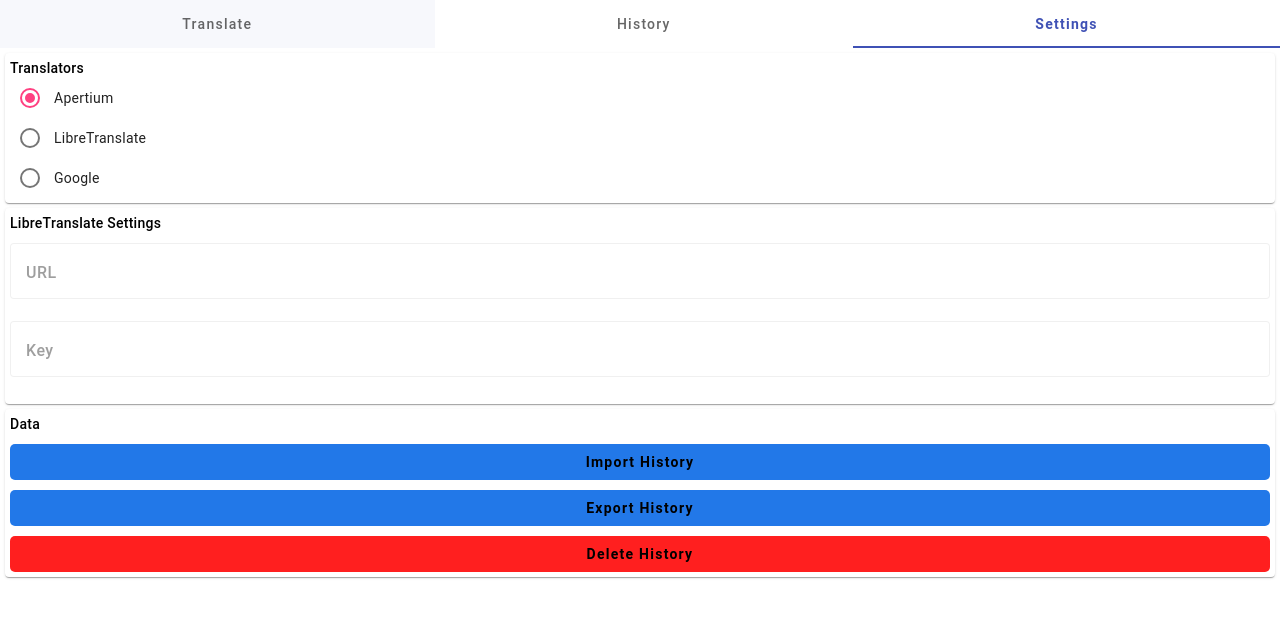
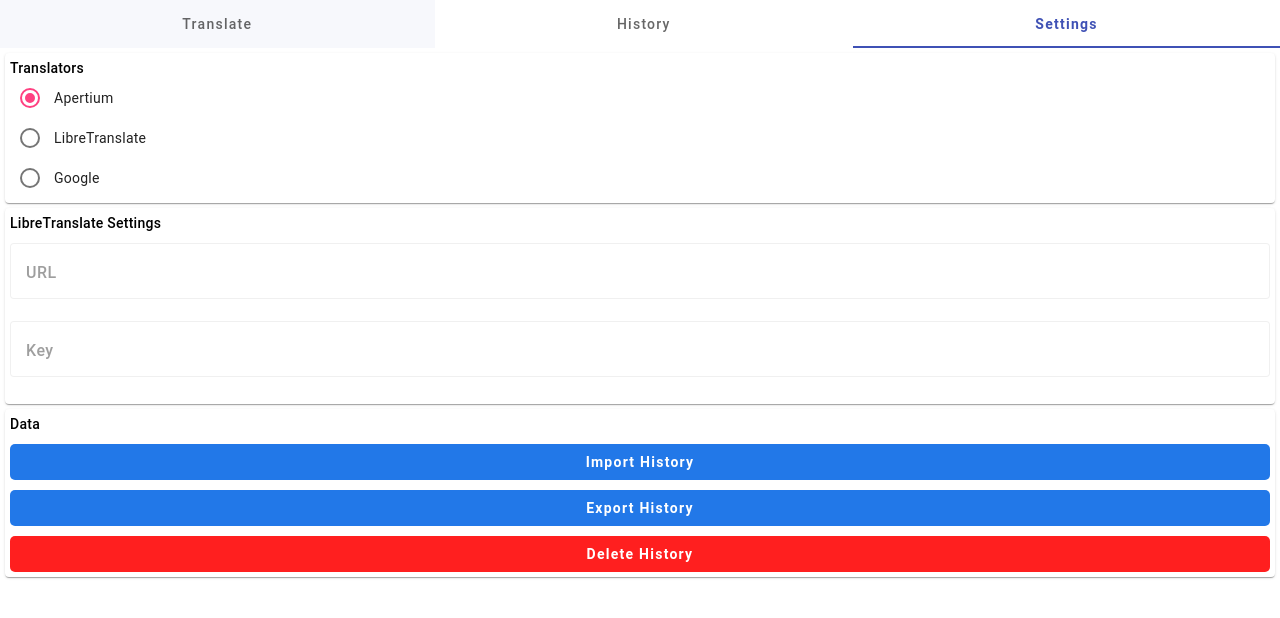
Before and after one commit to AdamGuidarini/LinguaGo, an Angular app: page / in a window 1280 px wide. Both pictures are taken after a click on the tab "Settings". Shown: the top 618 px of the page. Built offline with nearby package versions, Linux system fonts and the light colour scheme; no server answers.

Commit message:
Styling updates

```diff
--- a/src/app/app.component.scss
+++ b/src/app/app.component.scss
@@ -1,6 +1,6 @@
 ::ng-deep .mdc-tab-indicator--active {
     font-weight: 650 !important;
-    color: #2278e8 !important;
+    color: var(--accent-color) !important;
     border-bottom: 50px;
 }
 
--- a/src/app/components/search/search.component.scss
+++ b/src/app/components/search/search.component.scss
@@ -40,11 +40,11 @@ select {
 }
 
 .translate-button {
-    background-color: #2278e8;
+    background-color: var(--accent-color);
     border-radius: 5px;
     color: #fff;
     font-weight: 600;
-    border-color: #2278e8;
+    border-color: var(--accent-color);
     padding: 5px;
     text-align: center;
 }
--- a/src/app/components/settings/settings.component.scss
+++ b/src/app/components/settings/settings.component.scss
@@ -9,20 +9,23 @@ mat-card {
 }
 
 ::ng-deep .mdc-radio {
-    color: #2278e8;
+    color: var(--accent-color);
 }
 
 button {
-    background-color: #2278e8;
+    background-color: var(--accent-color);
     border-radius: 5px;
     color: #fff;
     font-weight: 600;
-    border-color: #2278e8;
+    border-color: var(--accent-color);
     padding: 5px;
     text-align: center;
 }
 
+::ng-deep .mdc-button__label {
+    color: #fff;
+}
+
 .delete-button {
     background-color: #ff1f1f !important;
-    border-color: #ff1f1f !important;
 }
```
